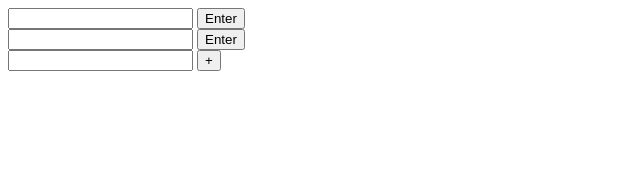
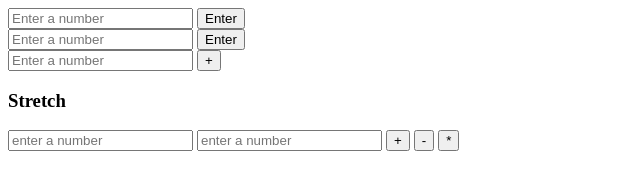
Before and after one commit to Rick-243/WDD-330, a plain HTML site: page week02/team_activity.html in a window 1280 px wide. Shown: the whole page, without its empty margins (0-640 px from the left). Drawn offline with Linux system fonts and the light colour scheme.

Commit message:
Added HTML for the Stretch challenge

```diff
--- a/week02/team_activity.html
+++ b/week02/team_activity.html
@@ -8,16 +8,30 @@
         <script src="adding.js"></script>
     </head>
     <body>
-        <input id="input" type="number">
+        <input id="input" type="number" placeholder="Enter a number" />
         <button onclick="add()">Enter</button>
         <div id="output"></div>
 
-        <input id="input2" type="number">
+        <input id="input2" type="number" placeholder="Enter a number" />
         <button onclick="numArg()">Enter</button>
         <div id="output2"></div>
 
-        <input id="input3" type="number">
+        <input id="input3" type="number" placeholder="Enter a number" />
         <button onclick="final()">+</button>
         <div id="output3"></div>
+
+        <h3>Stretch</h3>
+
+        <input id="stretchNumber1" placeholder="enter a number" type="number" />
+        <input id="stretchNumber2" placeholder="enter a number" type="number" />
+        <!--
+        * Notice below that all of our buttons are calling the same function but passing in the name of another function as the argument.
+        * When you pass a function as a callback you DO NOT include the ()! If you add the () the function will get executed immediately
+        * instead of later like we would like.
+        -->
+        <button id="stretchAdd" onclick="performOperation(add2)">+</button>
+        <button id="stretchSub" onclick="performOperation(sub2)">-</button>
+        <button id="stretchMult" onclick="performOperation(mult2)">*</button>
+        <div id="stretchOutput"></div>
     </body>
 </html>
```
